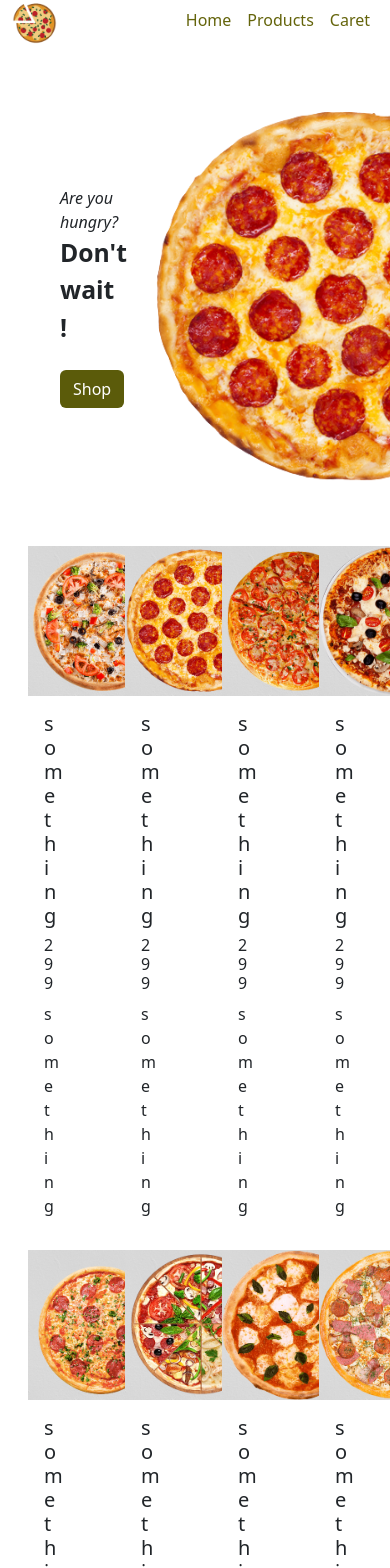
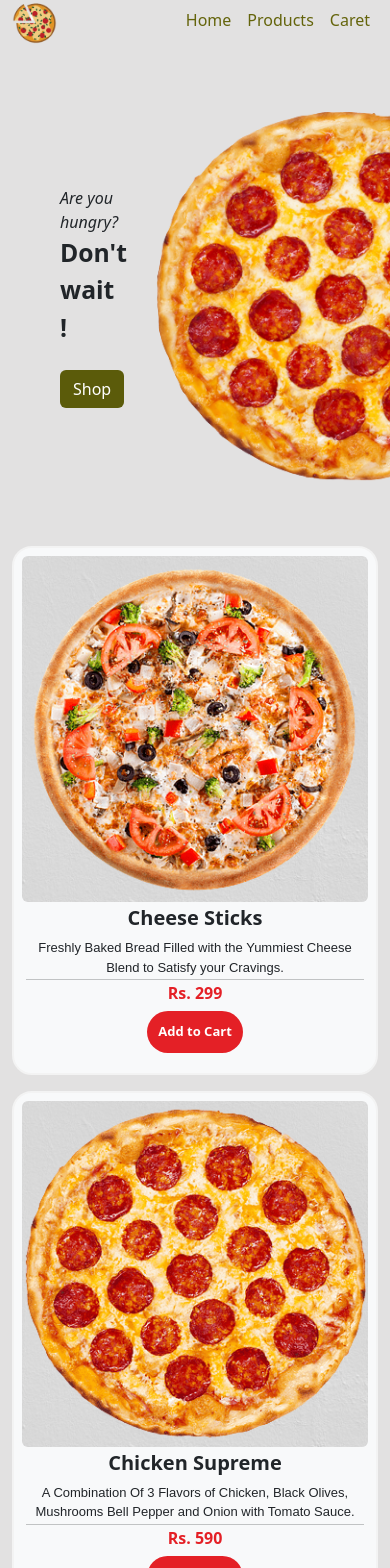
Before and after one commit to junaid-cs/Mini-project-in-js, a React (Create React App) app in the folder ecommerce_react_app/: page / in a window 390 px wide. Shown: the top 1568 px of the page. Built offline with nearby package versions, Linux system fonts and the light colour scheme.

Commit message:
adding design to products

```diff
--- a/ecommerce_react_app/public/Data/data.json
+++ b/ecommerce_react_app/public/Data/data.json
@@ -1,57 +1,57 @@
 [{
 	"id": "1",
-	"title": "something",
-	"description": "something",
+	"title": "Cheese Sticks",
+	"description": "Freshly Baked Bread Filled with the Yummiest Cheese Blend to Satisfy your Cravings.",
 	"price": " 299",
 	"img": "/images/1.png"
 },
 {
 	"id": "2",
-	"title": "something",
-	"description": "something",
-	"price": " 299",
+	"title": "Chicken Supreme",
+	"description": "A Combination Of 3 Flavors of Chicken, Black Olives, Mushrooms Bell Pepper and Onion with Tomato Sauce.",
+	"price": " 590",
 	"img": "/images/2.png"
 },
 {
 	"id": "3",
-	"title": "something",
-	"description": "something",
-	"price": " 299",
+	"title": "Chicken Mushroom",
+	"description": "Tender Chunks of Marinated Grilled Chicken Tikka, Lots of Mushrooms, Onion and Tomato Sauce",
+	"price": "470",
 	"img": "/images/3.png"
 },
 {
 	"id": "4",
-	"title": "something",
-	"description": "something",
-	"price": " 299",
+	"title": "Sausage Pizza",
+	"description": "Chicken Sausages, Pizza Sauce and Cheese",
+	"price": "499",
 	"img": "/images/4.png"
 },
 {
 	"id": "5",
-	"title": "something",
-	"description": "something",
-	"price": " 299",
+	"title": "Cheese Lover Pizza",
+	"description": "Yummiest Blend of Cheese and Pizza Sauce",
+	"price": "470",
 	"img": "/images/5.png"
 },
 {
 	"id": "6",
-	"title": "something",
-	"description": "something",
-	"price": " 299",
+	"title": "Chicken Pepperoni Pizza",
+	"description": "Chicken Pepperoni, Pizza Sauce and Cheese",
+	"price": "499",
 	"img": "/images/6.png"
 },
 {
 	"id": "7",
-	"title": "something",
-	"description": "something",
-	"price": " 299",
+	"title": "Chicken Extreme",
+	"description": "Combination Of 3 Flavors of Chicken with Onion Bell Pepper, Green Olives, Mushrooms and Special Sauce",
+	"price": "1,150",
 	"img": "/images/7.png"
 },
 {
 	"id": "8",
-	"title": "something",
-	"description": "something",
-	"price": " 199",
+	"title": "Cheezious Special",
+	"description": "Delicious Special Chicken with Black Olives, Sausages and Bell Pepper",
+	"price": "1,150",
 	"img": "/images/8.png"
 },
 {
@@ -66,6 +66,6 @@
 	"title": "something",
 	"description": "something",
 	"price": " 299",
-	"img": "/images/10.png"
+	"img": "/images/1.png"
 }
 ]
--- a/ecommerce_react_app/public/index.html
+++ b/ecommerce_react_app/public/index.html
@@ -2,7 +2,7 @@
 <html lang="en">
   <head>
     <meta charset="utf-8" />
-    <link rel="icon" href="%PUBLIC_URL%/favicon.ico" />
+    <link rel="icon" href="./images/logo.png" />
     <link rel="stylesheet" href="https://cdn.jsdelivr.net/npm/bootstrap@5.2.3/dist/css/bootstrap.min.css">
     <meta name="viewport" content="width=device-width, initial-scale=1" />
     <meta name="theme-color" content="#000000" />
@@ -10,7 +10,7 @@
       name="description"
       content="Web site created using create-react-app"
     />
-    <link rel="apple-touch-icon" href="%PUBLIC_URL%/logo192.png" />
+    <link rel="apple-touch-icon" href="./images/logo.pngcs" />
     <!--
       manifest.json provides metadata used when your web app is installed on a
       user's mobile device or desktop. See https://developers.google.com/web/fundamentals/web-app-manifest/
@@ -25,7 +25,7 @@
       work correctly both with client-side routing and a non-root public URL.
       Learn how to configure a non-root public URL by running `npm run build`.
     -->
-    <title>React App</title>
+    <title>Pizza Hut</title>
   </head>
   <body>
     <noscript>You need to enable JavaScript to run this app.</noscript>
--- a/ecommerce_react_app/src/components/Nav.js
+++ b/ecommerce_react_app/src/components/Nav.js
@@ -4,9 +4,9 @@ import './Nav.css';
 const Nav = () => {
   return  (
     <>
-    <nav className='container d-flex justify-content-between'>
+    <nav className='container d-flex justify-content-between baba'>
 
-    <Link to='/'> <img style={{height: 45}} src='/images/logo.png' alt='Logo'></img> </Link>
+    <Link className='xyz' to='/'> <img style={{height: 45}} src='/images/logo.png' alt='Logo'></img> </Link>
     <ul className='d-flex'>
       <li className='p-2 nav_link'>
     <Link to='/'>Home</Link>
--- a/ecommerce_react_app/src/components/Product.js
+++ b/ecommerce_react_app/src/components/Product.js
@@ -1,19 +1,22 @@
 import React from 'react'
+import   './product.css'
 
 const Product = (props) => {
-    const {product}=props;
-  return (
-    <div className='col-2 mx-3 my-2'>
-          <div className="card border-0" >
-            <img src={product.img} className="mx-auto" style={{width:150,height:150}} alt="" srcset="" />
-            <div className="card-body">
-              <h5 className="card-title">{product.title}</h5>
-              <h6 className="text-center rounded">{product.price}</h6>
-              <p className="card-text">{product.description}</p>
+    const { product } = props;
+    return (
+        <div className='col-12 col-sm-6 col-md-4 col-lg-3 mx-sm-auto mx-lg-0   my-2'>
+            <div className="card d-flex p-2 bg-light" >
+                <img src={product.img} className="mx-auto rounded img-fluid" alt="image" srcSet="" />
+                <div className="card-body p-1 text-center">
+                    <h5 className="card-title text-center fw-bold">{product.title}</h5>
+                    <p className="card-text fs-13 p-0 m-0 fs-bold font-sans h-37 overflow-hidden">{product.description}</p>
+                    <hr className='my-1'/>
+                    <h6 className="text-center rounded text-red fw-bolder">Rs.{product.price}</h6>
+                    <h5 className='btn btn-red fs-13'>Add to Cart</h5>
+                </div>
             </div>
-          </div>
         </div>
-  )
+    )
 }
 
 export default Product
--- a/ecommerce_react_app/src/components/Products_list.js
+++ b/ecommerce_react_app/src/components/Products_list.js
@@ -11,9 +11,9 @@ const Products = () => {
   return (
     <div className='container product-list'>
       <div className='row'>
-       {
-        products.map((product)=> {return (<Product product={product}/>)})
-       }
+        {
+          products.map((product) => { return (<Product key={product.id} product={product} />) })
+        }
       </div>
     </div>
   )
--- /dev/null
+++ b/ecommerce_react_app/src/components/product.css
@@ -0,0 +1,36 @@
+.card{
+    border: 2px solid #f3f3f3;
+    border-radius: 20px;
+}
+.card:hover{
+    border: 2px solid rgb(255, 203, 4);
+}
+.h-37{
+    height: 37px;
+}
+hr{
+    height: 1px;
+    background-color: rgb(238, 240, 242)
+}
+
+
+.fs-13{
+    font-size: 13px;
+}
+.font-sans{
+    font-family: sans-serif;
+}
+.text-red{
+   color:  rgb(228, 32, 38);
+}
+.btn-red{
+   background-color:  rgb(228, 32, 38);
+   color: white;
+   border-radius: 30px;
+    font-weight: 700;
+    padding: 10px;
+}
+.btn-red:hover{
+    background-color: rgb(255, 203, 4);
+    color: black;
+}
--- /dev/null
+++ b/ecommerce_react_app/src/index.css
@@ -0,0 +1,3 @@
+body{
+    background: #e2e1e1;
+}
--- a/ecommerce_react_app/src/index.js
+++ b/ecommerce_react_app/src/index.js
@@ -1,5 +1,6 @@
 import  { createRoot }  from "react-dom/client";
 import App from './App';
+import './index.css';
 const root = createRoot( document.getElementById('root'));
 root.render(
     <App />
```
